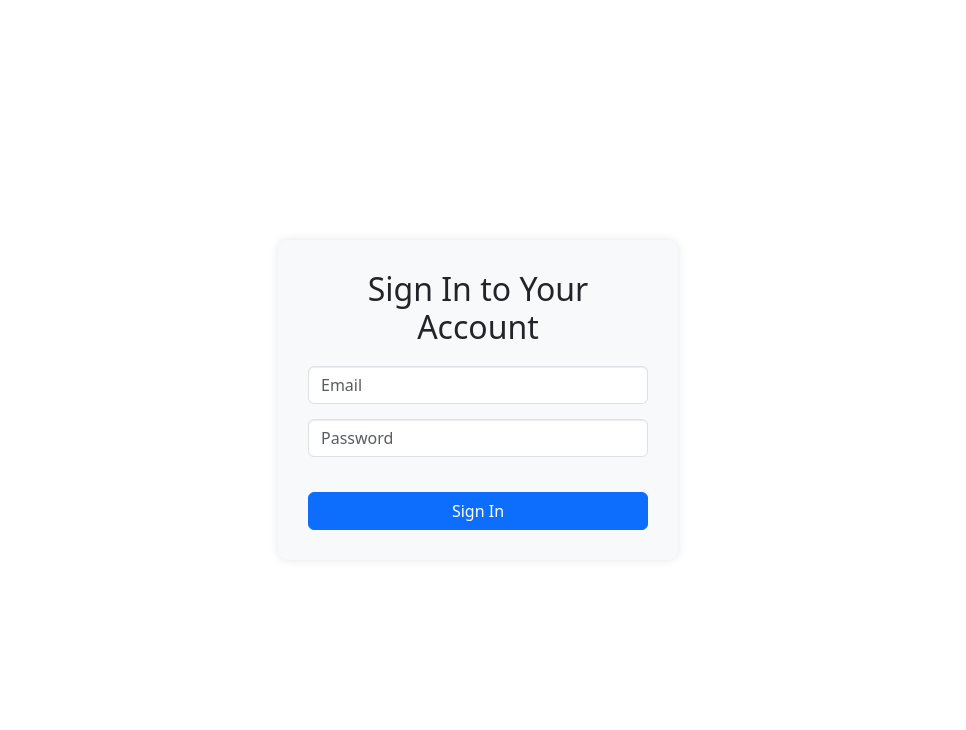
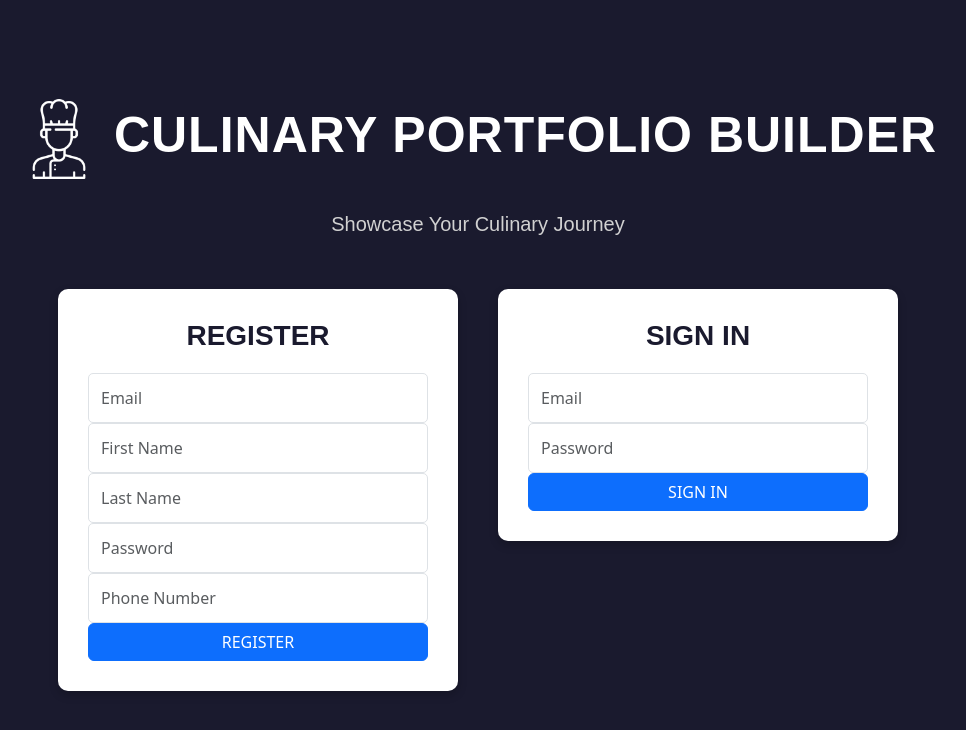
Before and after one commit to yhe494/Culinary-Portfolio-Builde, a React (Vite) app in the folder client-react/: page / in a window 1280 px wide. Shown: the top 730 px of the page, without its empty margins (162-1128 px from the left). Built offline with nearby package versions, Linux system fonts and the light colour scheme; no server answers.

Commit message:
test done-register, login work

```diff
--- a/client-react/src/pages/SignIn.jsx
+++ b/client-react/src/pages/SignIn.jsx
@@ -1,97 +1,168 @@
 import React, { useState, useContext } from 'react';
 import { useNavigate } from 'react-router-dom';
-import { Form, Button, Alert } from 'react-bootstrap';
+import { Form, Button, Alert, Row, Col } from 'react-bootstrap';
 import { AuthContext } from '../context/AuthContext';
-import './SignIn.css';
+import "./Signin.css"
+import chefIcon from "../assets/chef.png"
 
-const SignIn = () => {
+const AuthPage = () => {
   const [email, setEmail] = useState('');
   const [password, setPassword] = useState('');
   const [error, setError] = useState('');
+  const [registerData, setRegisterData] = useState({
+    email: '',
+    firstName: '',
+    lastName: '',
+    password: '',
+    phoneNumber: '',
+    isAdmin: false,
+  });
+
   const navigate = useNavigate();
   const { setUser } = useContext(AuthContext);
 
-  const handleSubmit = async (e) => {
+  const handleSignIn = async (e) => {
     e.preventDefault();
     setError('');
-
-    console.log(JSON.stringify({ email, password }));
 
     try {
       const response = await fetch('http://localhost:5001/signin', {
         method: 'POST',
-        headers: {
-          'Content-Type': 'application/json',
-        },
+        headers: { 'Content-Type': 'application/json' },
         credentials: 'include',
         body: JSON.stringify({ email, password }),
       });
 
       const data = await response.json();
-      console.log('Sign-in response:', data); // Debug log
 
       if (response.ok) {
-        if (!data.user) {
-          throw new Error('No student data received');
-        }
-
         localStorage.setItem('token', data.token);
-
-        setUser({
-          email: data.user.email,
-          isAdmin: data.user.isAdmin
-        });
-
-        // Navigate based on user role
-        if (data.user.isAdmin) {
-          navigate('/admin');
-        } else {
-          navigate('/student');
-        }
+        setUser({ email: data.user.email, isAdmin: data.user.isAdmin });
+        navigate(data.user.isAdmin ? '/admin' : '/student');
       } else {
         setError(data.message || 'Sign-in failed');
       }
     } catch (error) {
-      console.error('Sign-in error:', error);
       setError('An error occurred during sign-in. Please try again.');
     }
   };
 
+  const handleRegister = async (e) => {
+    e.preventDefault();
+    setError('');
+
+    try {
+      const response = await fetch('http://localhost:5001/users', {
+        method: 'POST',
+        headers: { 'Content-Type': 'application/json' },
+        body: JSON.stringify(registerData),
+      });
+      const data = await response.json();
+
+      if (response.ok) {
+        alert('Registration successful. Please sign in.');
+      } else {
+        setError(data.message || 'Registration failed');
+      }
+    } catch (error) {
+      setError('An error occurred during registration. Please try again.');
+    }
+  };
+
   return (
-    <div className="signin-container">
-      <div className="signin-form">
-        <h2 className="text-center signin-title">Sign In to Your Account</h2>
+    <div className="auth-container">
+      {/* Title Section */}
+      <div className="app-title-container">
+        <img src={chefIcon} alt="Chef Icon" className="app-icon" />
+        <h1 className="app-title">Culinary Portfolio Builder</h1>
+      </div>
+      <p className="app-subtitle">Showcase Your Culinary Journey</p>
+
+      {/* Forms Aligned in One Row */}
+      <div className="auth-forms-container">
+        {/* Register Form */}
+        <div className="auth-form">
+          <h2 className="text-center">Register</h2>
           {error && <Alert variant="danger">{error}</Alert>}
-        <Form onSubmit={handleSubmit}>
-          <Form.Group controlId="formStudentNumber" className="form-group">
+          <Form onSubmit={handleRegister}>
+            <Form.Group controlId="registerEmail">
+              <Form.Control
+                type="email"
+                placeholder="Email"
+                value={registerData.email}
+                onChange={(e) => setRegisterData({ ...registerData, email: e.target.value })}
+                required
+              />
+            </Form.Group>
+            <Form.Group controlId="registerFirstName">
+              <Form.Control
+                type="text"
+                placeholder="First Name"
+                value={registerData.firstName}
+                onChange={(e) => setRegisterData({ ...registerData, firstName: e.target.value })}
+                required
+              />
+            </Form.Group>
+            <Form.Group controlId="registerLastName">
+              <Form.Control
+                type="text"
+                placeholder="Last Name"
+                value={registerData.lastName}
+                onChange={(e) => setRegisterData({ ...registerData, lastName: e.target.value })}
+                required
+              />
+            </Form.Group>
+            <Form.Group controlId="registerPassword">
+              <Form.Control
+                type="password"
+                placeholder="Password"
+                value={registerData.password}
+                onChange={(e) => setRegisterData({ ...registerData, password: e.target.value })}
+                required
+              />
+            </Form.Group>
+            <Form.Group controlId="registerPhone">
+              <Form.Control
+                type="text"
+                placeholder="Phone Number"
+                value={registerData.phoneNumber}
+                onChange={(e) => setRegisterData({ ...registerData, phoneNumber: e.target.value })}
+              />
+            </Form.Group>
+            <Button type="submit" className="auth-button">Register</Button>
+          </Form>
+        </div>
+
+        {/* Sign In Form */}
+        <div className="auth-form">
+          <h2 className="text-center">Sign In</h2>
+          {error && <Alert variant="danger">{error}</Alert>}
+          <Form onSubmit={handleSignIn}>
+            <Form.Group controlId="signInEmail">
               <Form.Control
                 type="text"
                 placeholder="Email"
                 value={email}
                 onChange={(e) => setEmail(e.target.value)}
                 required
-              className="form-control"
               />
             </Form.Group>
-
-          <Form.Group controlId="formPassword" className="form-group">
+            <Form.Group controlId="signInPassword">
               <Form.Control
                 type="password"
                 placeholder="Password"
                 value={password}
                 onChange={(e) => setPassword(e.target.value)}
                 required
-              className="form-control"
               />
             </Form.Group>
-
-          <Button type="submit" className="signin-button">
-            Sign In
-          </Button>
+            <Button type="submit" className="auth-button">Sign In</Button>
           </Form>
         </div>
       </div>
+    </div>
   );
+
 };
 
-export default SignIn;
+export default AuthPage;
--- a/client-react/src/pages/Signin.css
+++ b/client-react/src/pages/Signin.css
@@ -1,57 +1,114 @@
-.signin-container {
+.auth-container {
   display: flex;
+  flex-direction: column;
   justify-content: center;
   align-items: center;
   height: 100vh;
-  width: 100vw;
+  background-color: #1a1a2e;
+  gap: 30px;
 }
 
-.signin-form {
-  background-color: #f8f9fa;
+.auth-forms-container {
+  display: flex;
+  justify-content: center;
+  align-items: flex-start;
+  gap: 40px;
+}
+
+.auth-form {
+  background: white;
   padding: 30px;
   border-radius: 10px;
-  box-shadow: 0 0 10px rgba(0, 0, 0, 0.1);
-  width: 100%;
-  max-width: 400px;
+  box-shadow: 0px 4px 10px rgba(0, 0, 0, 0.2);
+  width: 400px;
+  max-width: 90%;
+  margin-bottom: 10px;
+  display: inline-block;
 }
 
-.signin-title {
-  margin-bottom: 20px;
-  text-align: center;
-}
-
-.signin-button {
-  background-color: #007bff;
-  border: none;
-  padding: 10px;
-  font-size: 16px;
-  border-radius: 5px;
-  width: 100%;
-  margin-top: 20px;
-}
-
-.signin-button:hover {
-  background-color: #0056b3;
-}
-
-.form-group {
+.auth-form .form-group {
   margin-bottom: 15px;
 }
 
-.form-control {
-  width: 100%;
-  padding: 10px;
-  font-size: 16px;
-  border-radius: 5px;
-  border: 1px solid #ced4da;
-  box-shadow: inset 0 1px 1px rgba(0, 0, 0, 0.075);
+.auth-form h2 {
+  font-size: 28px;
+  font-family: 'Poppins', sans-serif;
+  font-weight: 700;
+  color: #1a1a2e;
+  text-align: center;
+  text-transform: uppercase;
+  margin-bottom: 20px;
 }
 
-.form-control:focus {
-  border-color: #80bdff;
-  outline: 0;
-  box-shadow: inset 0 1px 1px rgba(0, 0, 0, 0.075), 0 0 8px rgba(128, 189, 255, 0.6);
+.auth-form .form-control {
+  font-size: 16px;
+  padding: 12px;
+  border-radius: 5px;
 }
-.checkbox-margin{
-  margin-top: 20px;
+
+.auth-button {
+  width: 100%;
+  background-color: #ff4f00;
+  border: none;
+  font-size: 18px;
+  font-weight: 700;
+  text-transform: uppercase;
+  padding: 12px;
+  border-radius: 5px;
+  transition: background-color 0.3s ease-in-out;
+  color: white;
 }
+
+.auth-button:hover {
+  background-color: #cc3e00;
+}
+
+.app-title-container {
+  display: flex;
+  align-items: center;
+  gap: 15px;
+}
+
+.app-icon {
+  width: 80px;
+  height: 80px;
+  filter: brightness(0) invert(1);
+}
+
+.app-title {
+  font-size: 50px;
+  font-weight: 800;
+  font-family: 'Anton', sans-serif;
+  color: #ffffff;
+  text-transform: uppercase;
+  letter-spacing: 1px;
+}
+
+.app-subtitle {
+  font-size: 20px;
+  font-family: 'Poppins', sans-serif;
+  color: #d1d1d1;
+  text-align: center;
+  margin-bottom: 20px;
+}
+
+@media (max-width: 768px) {
+  .auth-container {
+    padding: 20px;
+  }
+  .auth-forms-container {
+    flex-direction: column;
+    align-items: center;
+    gap: 20px;
+  }
+  .app-title {
+    font-size: 36px;
+  }
+  .app-subtitle {
+    font-size: 16px;
+  }
+  .app-icon {
+    width: 40px;
+    height: 40px;
+  }
+}
```
Also changed, not shown: client-react/src/assets/chef.png (added). Lines whose indentation alone changed are shown as unchanged.
